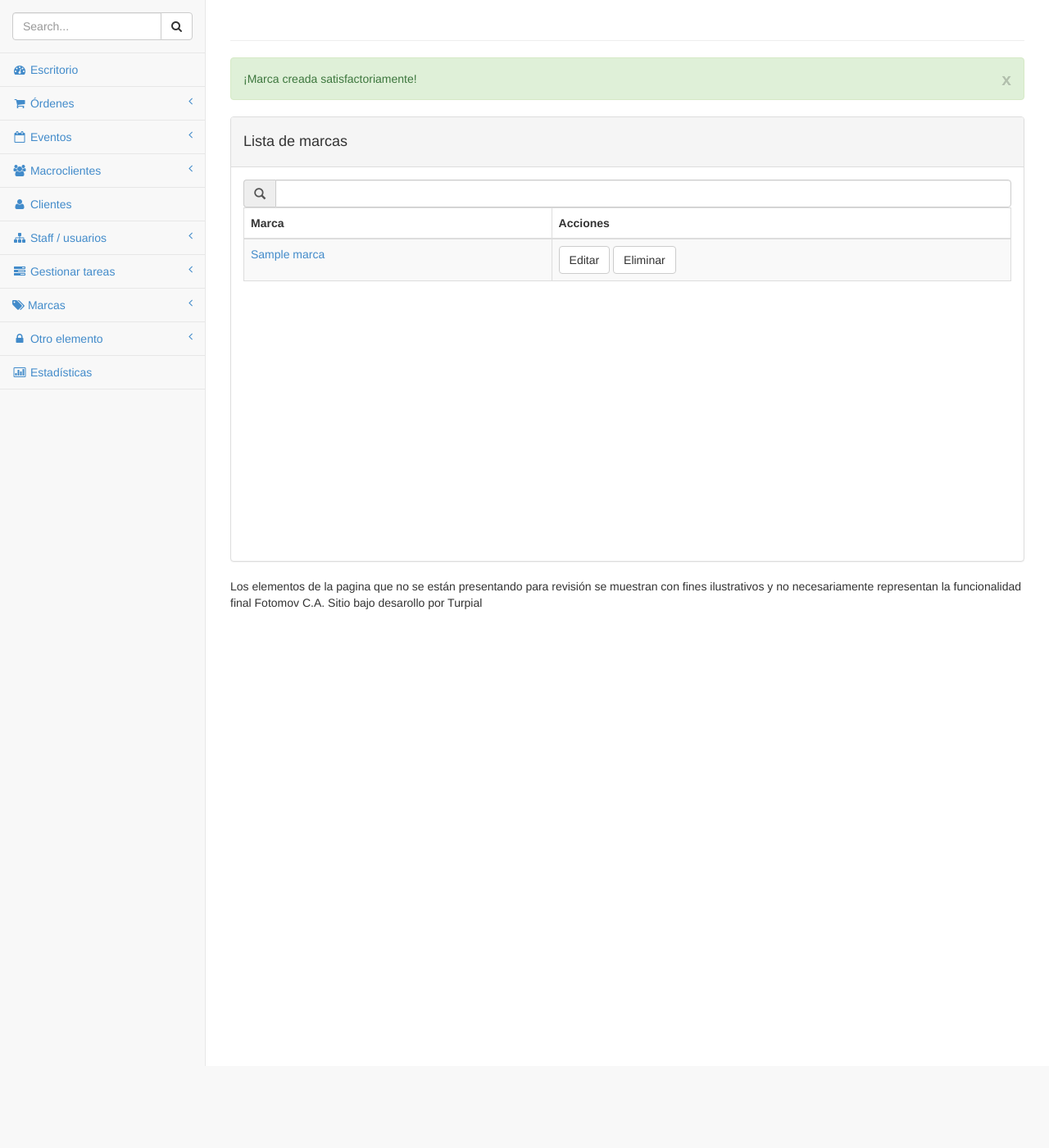
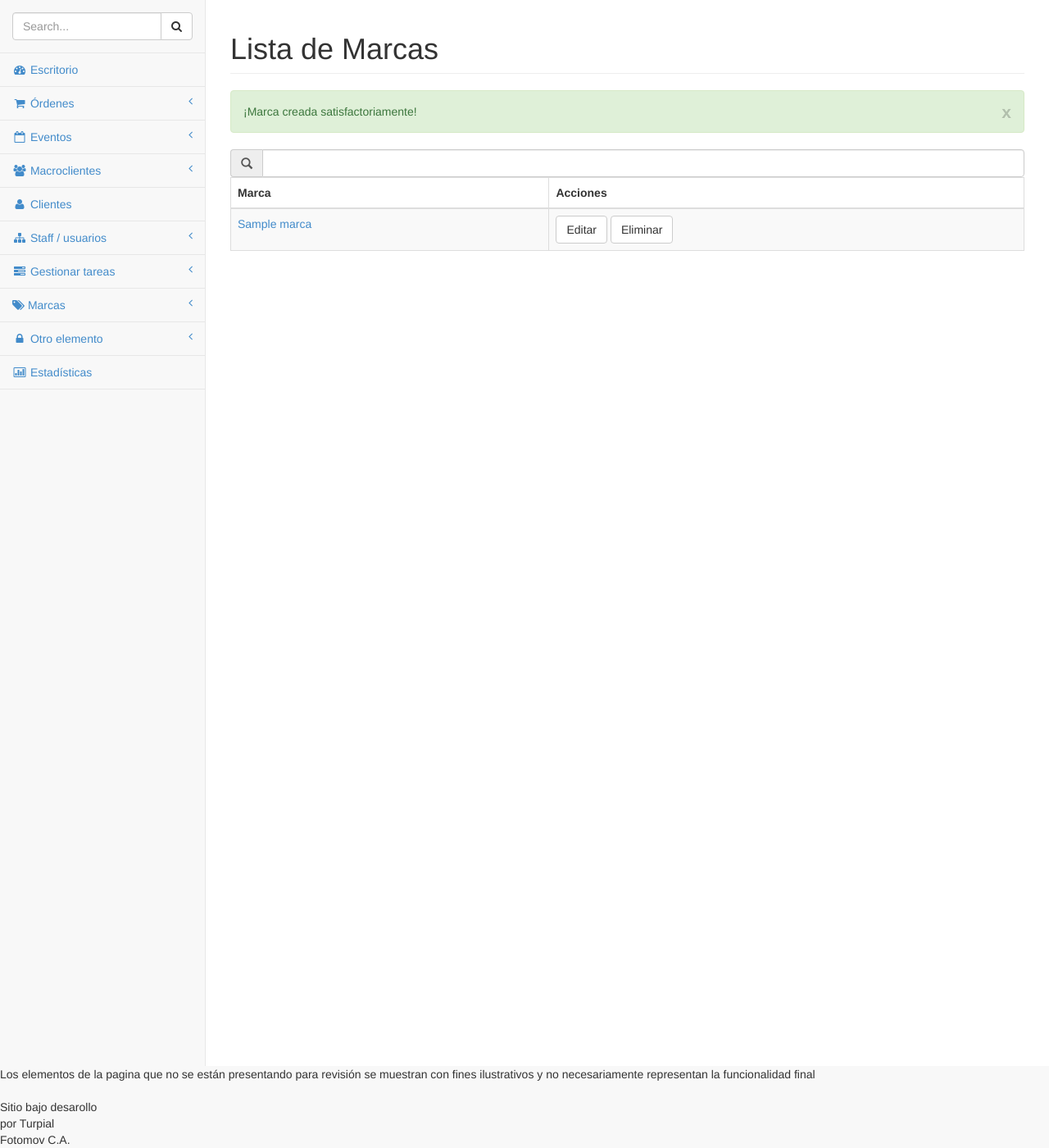
Before and after one commit to NestorBracho/fotomov_old, a Django app: page /listar_marcas/1/ in a window 1280 px wide. Shown: the part 51-1451 px from the top of the page at 82% size. Before the commit the page ends 1351 px from the top, so only its background shows below. Run offline with Django 3.2, Linux system fonts and the light colour scheme; tables that the repository leaves empty hold one stand-in row (values such as "Sample post").

Commit message:
Arreglado busuqeda y organizacion en lista de marcas

```diff
--- a/fotomov/templates/admin.html
+++ b/fotomov/templates/admin.html
@@ -32,7 +32,7 @@
                     <span class="icon-bar"></span>
                     <span class="icon-bar"></span>
                 </button>
-                <a class="navbar-brand logo" href="index.html"><img src="{{STATIC_URL}}//img/fotomov-logo.png" alt="Intranet Fotomov"></a>
+                <a class="navbar-brand logo" href="/escritorio/"><img src="{{STATIC_URL}}//img/fotomov-logo.png" alt="Intranet Fotomov"></a>
             </div>
             <!-- /.navbar-header -->
 
@@ -340,10 +340,11 @@
         </div>
         <!-- /#page-wrapper -->
 		<footer>
-			Los elementos de la pagina que no se están presentando para revisión se muestran con fines ilustrativos y no necesariamente representan la funcionalidad final
+			Los elementos de la pagina que no se están presentando para revisión se muestran con fines ilustrativos y no necesariamente representan la funcionalidad final<br>
+			<br>
+			Sitio bajo desarollo<br>
+			por Turpial<br>
 			Fotomov C.A.
-			Sitio bajo desarollo
-			por Turpial
 		</footer>
     </div>
     <!-- /#wrapper -->
--- a/fotomov/templates/marca/listar_marcas.html
+++ b/fotomov/templates/marca/listar_marcas.html
@@ -1,5 +1,6 @@
 {% extends 'admin.html' %}
 {% block js %}
+
 <script type="text/javascript">
         	function deleteAlert(id)
         	{
@@ -15,8 +16,15 @@
           	}
         		document.getElementById("demo").innerHTML=x;
         }
+
     </script>
+    <script type="text/javascript" src="{{STATIC_URL}}/js/contentFilter.js"></script>
 {% endblock %}
+
+{% block titulo%}
+	Lista de Marcas
+{% endblock %}
+
 {% block seccion-contenido %}
 {% if creado == '1' %}
     <div class="alert alert-success">
@@ -36,16 +44,11 @@
          ¡Marca eliminada satifactoriamente!
     </div>
 {% endif %}
-<div class="panel panel-default">
-    <div class="panel-heading">
-        <h4>Lista de marcas</h4>
-    </div>
-    <div class="panel-body">
-        <div class="table-responsive">
             <div class="input-group">
             <span class="input-group-addon"><span class="glyphicon glyphicon-search"></span></span>
             <input type="search" class="form-control" id="search-content"></input>
-        </div>
+            </div>
+
         <table class="table table-striped table-bordered table-hover" id="content">
             <thead>
                 <th>Marca</th>
@@ -58,6 +61,5 @@
             </tr>
         {% endfor %}
         </table>
-    </div>
-</div>
+
 {% endblock %}
```
